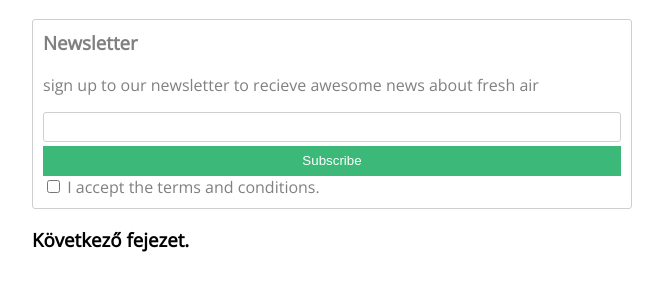
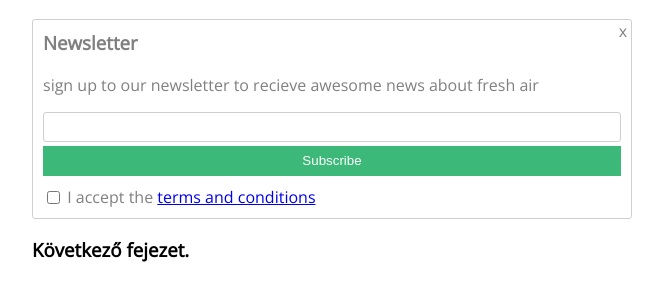
Before and after one commit to HBeci/gyakorlas, a plain HTML site: page index.html in a window 1280 px wide. Shown: the part 67-368 px from the top of the page, without its empty margins (308-971 px from the left). Drawn offline with nearby package versions, Linux system fonts and the light colour scheme.

Commit message:
Add files via upload

```diff
--- a/index.html
+++ b/index.html
@@ -20,11 +20,13 @@
 <input type="text" id="email">
 <button type="submit">Subscribe</button>
 <input type="checkbox" name="" id="terms">
-<label for="terms">I accept the terms and conditions.</label>
+<label for="terms">I accept the <a href="http://" target="_blank">terms and conditions</a></label>
 
 
 </form>
-
+<div id="closex">
+    x
+</div>
     </div>
 <h3>Következő fejezet.</h3>
 </div>
--- a/style.css
+++ b/style.css
@@ -10,6 +10,8 @@ color:gray;
 border: solid thin #cfcfcf;
 border-radius: 3px;
 padding: 10px;
+position: relative;
+padding-bottom: 10px;
 
 
 
@@ -22,6 +24,7 @@ border: none;
 display: block;
 width: 100%;
 height: 30px;
+margin-bottom: 10px;
 
 }
 .newsletter input#email{
@@ -38,3 +41,14 @@ box-sizing: border-box;
 .newsletter h3{
     margin-top: 0px;
 }
+.newsletter #terms {
+position: relative;
+top :1px;
+
+}
+
+.newsletter #closex {
+    position: absolute;
+    top: 0;
+    right: 4px;
+}
```
